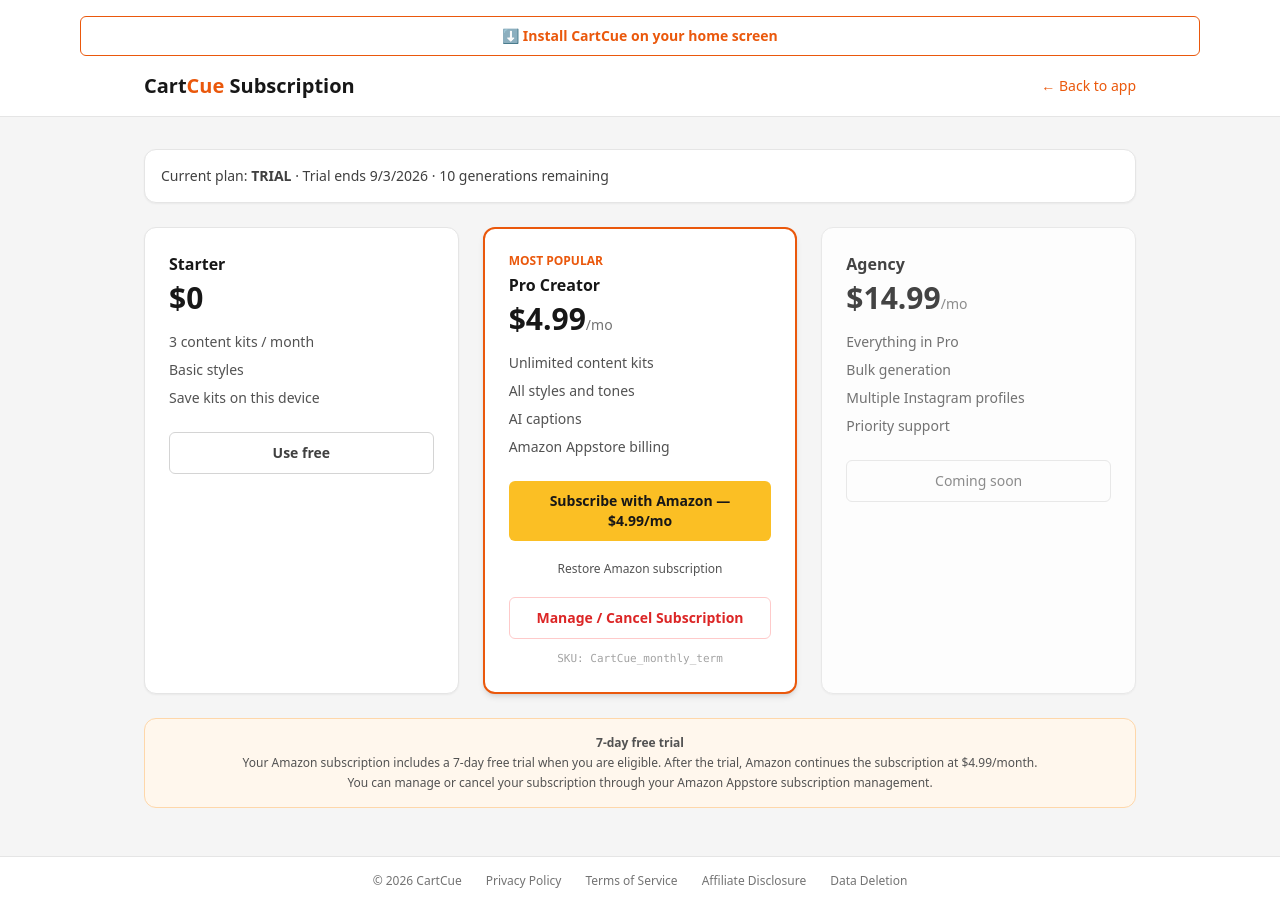
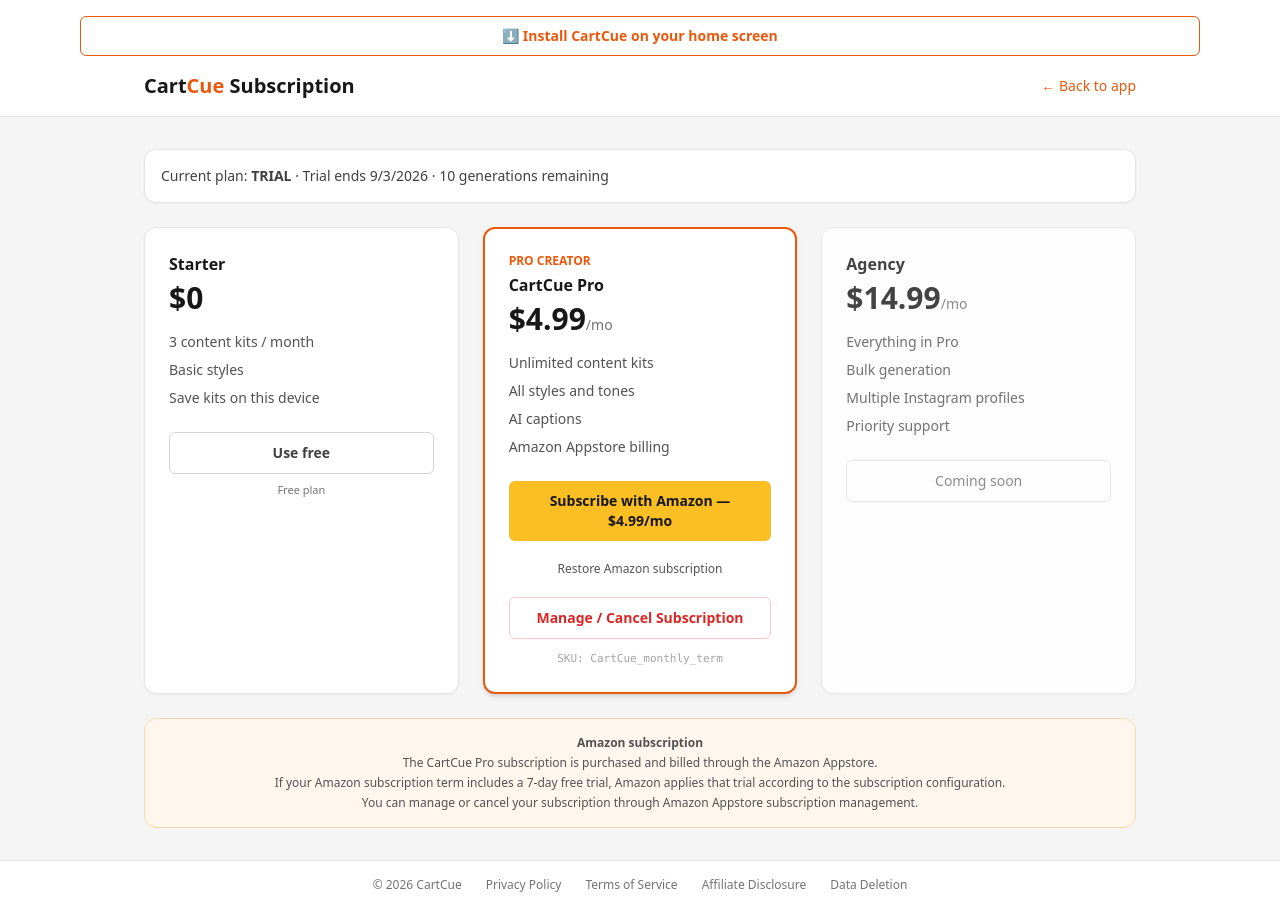
Before and after one commit to charltommie18-alt/CartCue-, a Next.js app: page /subscription in a window 1280 px wide. Built offline with nearby package versions, Linux system fonts and the light colour scheme; what @capacitor/core would draw is missing.

Commit message:
Refactor subscription page for improved readability

```diff
--- a/app/subscription/page.tsx
+++ b/app/subscription/page.tsx
@@ -1,37 +1,58 @@
 "use client";
 
 import { useEffect, useState } from "react";
+
 import AmazonIAP from "@/lib/amazon-iap";
+
 import {
+  AMAZON_PARENT_SKU,
   AMAZON_SUB_SKU,
   getPlanState,
   saveAmazonSubscription,
 } from "@/lib/plan";
+
 import type { PlanState } from "@/lib/plan";
 
 export default function SubscriptionPage() {
-  const [state, setState] = useState<PlanState | null>(null);
-  const [notice, setNotice] = useState<string | null>(null);
-  const [busy, setBusy] = useState(false);
+  const [state, setState] =
+    useState<PlanState | null>(null);
+
+  const [notice, setNotice] =
+    useState<string | null>(null);
+
+  const [busy, setBusy] =
+    useState(false);
 
   useEffect(() => {
     setState(getPlanState());
   }, []);
 
   async function handleAmazonPurchase() {
+    if (busy) return;
+
     setNotice(null);
     setBusy(true);
 
     try {
-      const result = await AmazonIAP.subscribeToCartCue();
+      /*
+       * This directly starts the native Amazon
+       * Appstore purchase flow.
+       */
+      const result =
+        await AmazonIAP.subscribeToCartCue();
 
-      if (!result?.active || !result?.verification?.active) {
+      if (
+        !result?.active ||
+        !result?.verification?.active
+      ) {
         throw new Error(
           "Amazon did not confirm an active subscription."
         );
       }
 
-      const newState = getPlanState();
+      const newState =
+        getPlanState();
+
       setState(newState);
 
       setNotice(
@@ -60,29 +81,51 @@
   }
 
   async function restoreAmazonPurchase() {
+    if (busy) return;
+
     setNotice(null);
     setBusy(true);
 
     try {
-      const result = await AmazonIAP.restorePurchases();
+      const result =
+        await AmazonIAP.restorePurchases();
 
-      const receipts = Array.isArray(result?.receipts)
-        ? result.receipts
-        : [];
+      const receipts =
+        Array.isArray(result?.receipts)
+          ? result.receipts
+          : [];
 
-      const activeReceipt = receipts.find(
-        (receipt) =>
-          !receipt?.canceled &&
-          (
-            receipt?.sku === AMAZON_SUB_SKU ||
-            receipt?.termSku === AMAZON_SUB_SKU ||
-            receipt?.sku === "CartCue_monthly_sub" ||
-            receipt?.termSku === "CartCue_monthly_sub" ||
-            receipt?.termSku === "CartCue_monthly_sub_term"
-          )
-      );
+      const activeReceipt =
+        receipts.find(
+          (receipt) => {
+            const parentSku =
+              receipt?.sku;
 
-      if (!activeReceipt?.receiptId || !result?.userId) {
+            const termSku =
+              receipt?.termSku;
+
+            const skuMatches =
+              parentSku ===
+                AMAZON_PARENT_SKU ||
+              parentSku ===
+                AMAZON_SUB_SKU ||
+              termSku ===
+                AMAZON_SUB_SKU ||
+              termSku ===
+                AMAZON_PARENT_SKU;
+
+            return (
+              skuMatches &&
+              !receipt?.canceled &&
+              !!receipt?.receiptId
+            );
+          }
+        );
+
+      if (
+        !activeReceipt?.receiptId ||
+        !result?.userId
+      ) {
         setNotice(
           "No active CartCue Amazon subscription was found."
         );
@@ -100,26 +143,40 @@
 
       if (!verification?.active) {
         setNotice(
-          "Amazon could not verify an active CartCue subscription."
+          verification?.error ||
+            "Amazon did not verify an active subscription."
         );
         return;
       }
+
+      await AmazonIAP.fulfillPurchase(
+        activeReceipt.receiptId
+      );
 
       saveAmazonSubscription({
         active: true,
         autoRenewing:
           verification.autoRenewing !== false,
         renewalDate:
-          verification.renewalDate || null,
+          verification.renewalDate ||
+          null,
         cancelDate:
-          verification.cancelDate || null,
+          verification.cancelDate ||
+          null,
         freeTrialEndDate:
-          verification.freeTrialEndDate || null,
-        receiptId: activeReceipt.receiptId,
+          verification.freeTrialEndDate ||
+          null,
+        gracePeriodEndDate:
+          verification.gracePeriodEndDate ||
+          null,
+        receiptId:
+          activeReceipt.receiptId,
         verifiedAt: Date.now(),
       });
 
-      setState(getPlanState());
+      setState(
+        getPlanState()
+      );
 
       setNotice(
         "Your CartCue Pro subscription has been restored and verified by Amazon."
@@ -149,7 +206,10 @@
       <header className="border-b border-neutral-200 bg-white">
         <div className="mx-auto flex max-w-5xl items-center justify-between px-4 py-4">
           <h1 className="text-xl font-bold text-neutral-900">
-            Cart<span className="text-orange-600">Cue</span>{" "}
+            Cart
+            <span className="text-orange-600">
+              Cue
+            </span>{" "}
             Subscription
           </h1>
 
@@ -182,10 +242,13 @@
                   </>
                 )}
 
-              {state.generationsLeft !== null && (
+              {state.generationsLeft !==
+                null && (
                 <>
                   {" "}
-                  · {state.generationsLeft} generations remaining
+                  ·{" "}
+                  {state.generationsLeft}{" "}
+                  generations remaining
                 </>
               )}
 
@@ -216,9 +279,13 @@
             </p>
 
             <ul className="mt-4 space-y-2 text-sm text-neutral-600">
-              <li>3 content kits / month</li>
+              <li>
+                3 content kits / month
+              </li>
               <li>Basic styles</li>
-              <li>Save kits on this device</li>
+              <li>
+                Save kits on this device
+              </li>
             </ul>
 
             <a
@@ -227,15 +294,19 @@
             >
               Use free
             </a>
+
+            <p className="mt-2 text-center text-[11px] text-neutral-500">
+              Free plan
+            </p>
           </div>
 
           <div className="rounded-xl border-2 border-orange-600 bg-white p-6 shadow-md">
             <p className="text-xs font-semibold uppercase text-orange-600">
-              Most popular
+              Pro Creator
             </p>
 
             <h2 className="mt-1 font-semibold text-neutral-900">
-              Pro Creator
+              CartCue Pro
             </h2>
 
             <p className="mt-1 text-3xl font-bold text-neutral-900">
@@ -246,24 +317,36 @@
             </p>
 
             <ul className="mt-4 space-y-2 text-sm text-neutral-600">
-              <li>Unlimited content kits</li>
-              <li>All styles and tones</li>
+              <li>
+                Unlimited content kits
+              </li>
+              <li>
+                All styles and tones
+              </li>
               <li>AI captions</li>
-              <li>Amazon Appstore billing</li>
+              <li>
+                Amazon Appstore billing
+              </li>
             </ul>
 
             <button
-              onClick={handleAmazonPurchase}
+              type="button"
+              onClick={
+                handleAmazonPurchase
+              }
               disabled={busy}
               className="mt-6 w-full rounded-md bg-amber-400 px-4 py-2.5 text-sm font-semibold text-neutral-900 hover:bg-amber-500 disabled:cursor-not-allowed disabled:opacity-60"
             >
               {busy
-                ? "Processing Amazon payment…"
+                ? "Opening Amazon purchase…"
                 : "Subscribe with Amazon — $4.99/mo"}
             </button>
 
             <button
-              onClick={restoreAmazonPurchase}
+              type="button"
+              onClick={
+                restoreAmazonPurchase
+              }
               disabled={busy}
               className="mt-2 w-full rounded-md px-4 py-2 text-xs font-medium text-neutral-600 hover:bg-neutral-100 disabled:opacity-50"
             >
@@ -271,7 +354,10 @@
             </button>
 
             <button
-              onClick={handleManageSubscription}
+              type="button"
+              onClick={
+                handleManageSubscription
+              }
               className="mt-2 w-full rounded-md border border-red-200 px-4 py-2.5 text-sm font-semibold text-red-600 hover:bg-red-50"
             >
               Manage / Cancel Subscription
@@ -295,10 +381,16 @@
             </p>
 
             <ul className="mt-4 space-y-2 text-sm text-neutral-600">
-              <li>Everything in Pro</li>
+              <li>
+                Everything in Pro
+              </li>
               <li>Bulk generation</li>
-              <li>Multiple Instagram profiles</li>
-              <li>Priority support</li>
+              <li>
+                Multiple Instagram profiles
+              </li>
+              <li>
+                Priority support
+              </li>
             </ul>
 
             <p className="mt-6 rounded-md border border-neutral-200 px-4 py-2.5 text-center text-sm text-neutral-500">
@@ -309,21 +401,31 @@
 
         <div className="rounded-xl border border-orange-200 bg-orange-50 p-4 text-center text-xs text-neutral-600">
           <p className="font-semibold">
-            7-day free trial
+            Amazon subscription
           </p>
 
           <p className="mt-1">
-            Your Amazon subscription includes a 7-day free
-            trial when you are eligible. After the trial,
-            Amazon continues the subscription at $4.99/month.
+            The CartCue Pro subscription
+            is purchased and billed
+            through the Amazon Appstore.
           </p>
 
           <p className="mt-1">
-            You can manage or cancel your subscription through
-            your Amazon Appstore subscription management.
+            If your Amazon subscription
+            term includes a 7-day free
+            trial, Amazon applies that
+            trial according to the
+            subscription configuration.
+          </p>
+
+          <p className="mt-1">
+            You can manage or cancel your
+            subscription through Amazon
+            Appstore subscription
+            management.
           </p>
         </div>
       </main>
     </div>
   );
-              }
+          }
```
